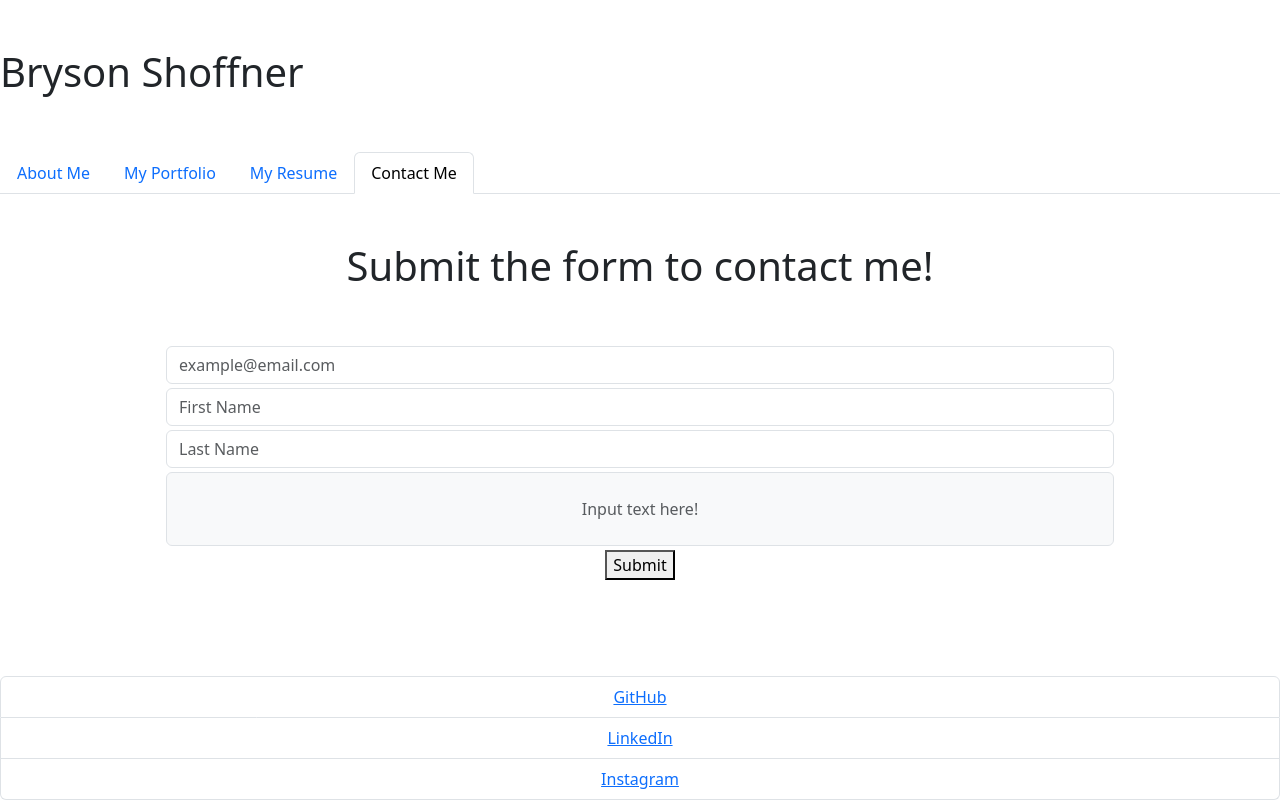
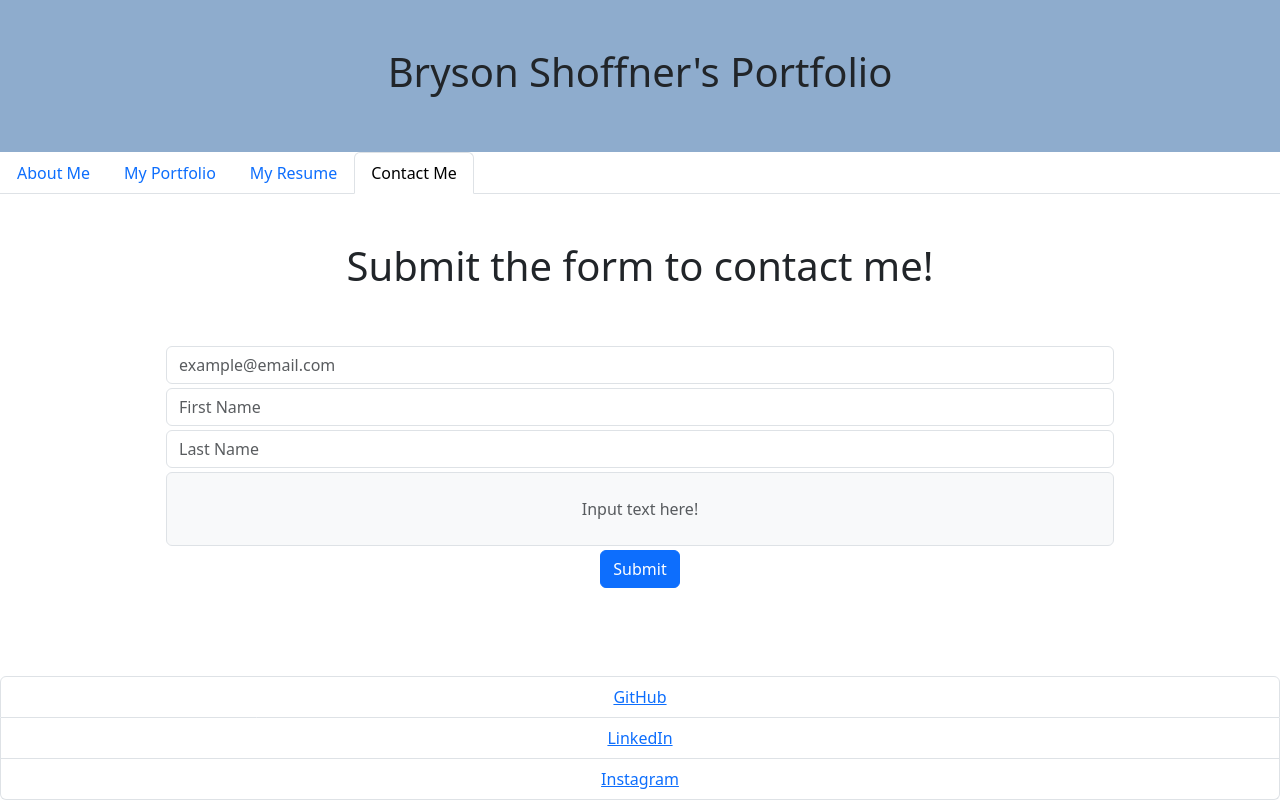
Before and after one commit to Bryson987081/react-portfolio-challenge, a React (Vite) app: page /Contact in a window 1280 px wide. Built offline with nearby package versions, Linux system fonts and the light colour scheme.

Commit message:
added style to button

```diff
--- a/src/componets/Header.jsx
+++ b/src/componets/Header.jsx
@@ -1,8 +1,10 @@
 function Header() {
     return (
-        <header className="header sticky-top py-5">
-            <h1>Bryson Shoffner</h1>
+        <div style={{backgroundColor:'#8EACCD'}}>
+        <header className="header sticky-top py-5 mx-3">
+            <h1 className="text-center">Bryson Shoffner's Portfolio</h1>
         </header>
+        </div>
     );
 }
 
--- a/src/pages/Contact.jsx
+++ b/src/pages/Contact.jsx
@@ -78,7 +78,7 @@ export default function Contact() {
                     type="text"
                     placeholder="Input text here!"
                 />
-                <button type="submit">
+                <button className="btn btn-primary" type="submit">
                     Submit
                 </button>
             </form>
```
